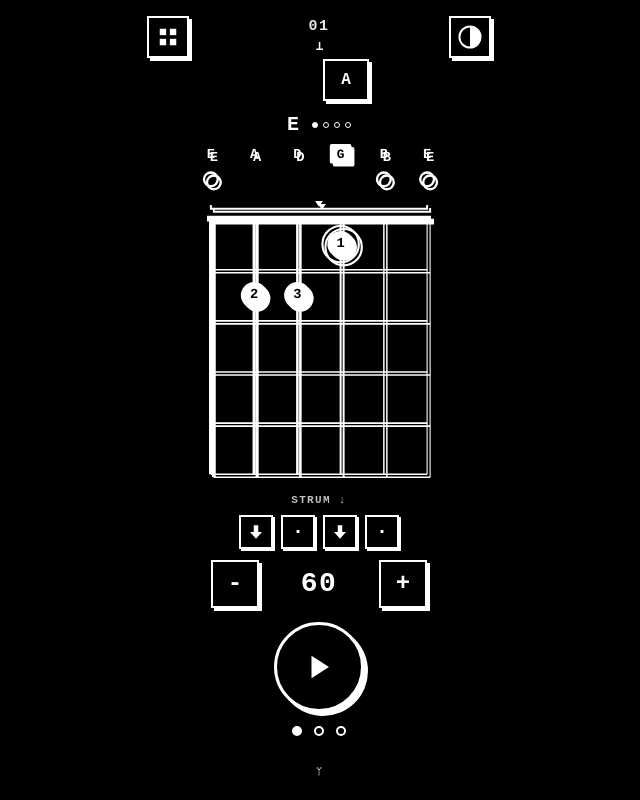
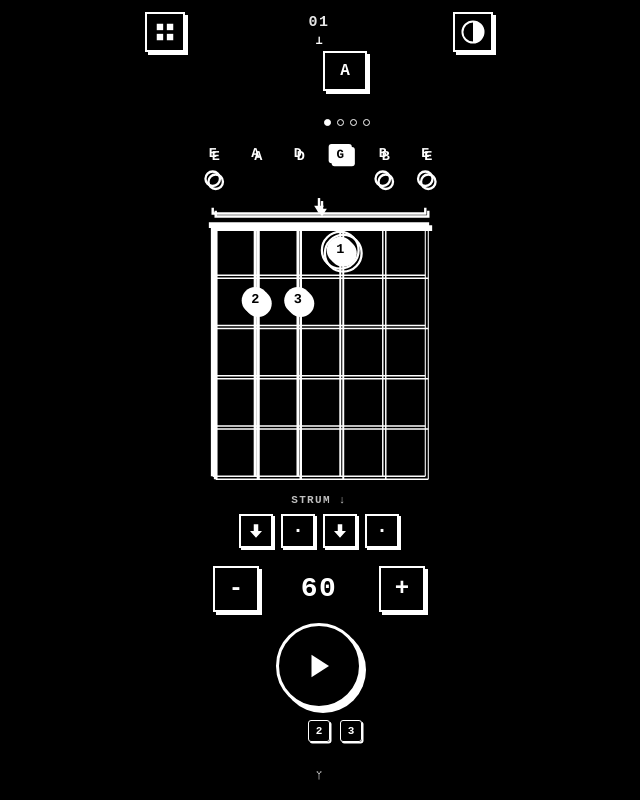
Before and after one commit to jayeshnehate/hotel-california-guitar, a React (Vite) app: page / in a window 1280 px wide. Shown: the whole page, without its empty margins (321-961 px from the left). Built offline with nearby package versions, Linux system fonts and the light colour scheme.

Commit message:
feat: v1.2 prominent active chord pill, bold strum span bracket, numbered step buttons, and aggressive cache busting

```diff
--- a/src/App.tsx
+++ b/src/App.tsx
@@ -215,9 +215,11 @@ export const App: React.FC = () => {
 
       {/* 2. CENTER: ACTIVE CHORD BANNER + SVG FRETBOARD + RHYTHM VISUALIZER */}
       <main className="app-main">
-        {/* Active Chord Indicator & 4-Beat Measure Progression */}
+        {/* Active Chord Indicator & 4-Beat Measure Cadence */}
         <div className="active-chord-banner">
-          <span className="active-chord-name">{currentChord.name}</span>
+          <div className="active-chord-pill">
+            <span>{currentChord.name}</span>
+          </div>
           {displayNode.chords.length > 1 && (
             <div className="measure-beat-dots">
               {[0, 1, 2, 3].map((b) => (
@@ -335,23 +337,29 @@ export const App: React.FC = () => {
           </button>
         </div>
 
-        {/* 3 Step Indicator Dots (Clickable): Step 1 (Warmup), Step 2 (Core Drill), Step 3 (Gate) */}
+        {/* 3 Step Indicator Buttons (Clickable): Step 1 (Warmup), Step 2 (Core Drill), Step 3 (Gate) */}
         <div className="step-dots-row">
           <button
             onClick={() => switchStep(0)}
             aria-label="Step 1 Warmup"
-            className={`step-dot ${activeStep === 0 ? 'active' : ''}`}
-          />
+            className={`step-dot-btn ${activeStep === 0 ? 'active' : ''}`}
+          >
+            1
+          </button>
           <button
             onClick={() => switchStep(1)}
             aria-label="Step 2 Core Drill"
-            className={`step-dot ${activeStep === 1 ? 'active' : ''}`}
-          />
+            className={`step-dot-btn ${activeStep === 1 ? 'active' : ''}`}
+          >
+            2
+          </button>
           <button
             onClick={() => switchStep(2)}
             aria-label="Step 3 Gate"
-            className={`step-dot ${activeStep === 2 ? 'active' : ''}`}
-          />
+            className={`step-dot-btn ${activeStep === 2 ? 'active' : ''}`}
+          >
+            3
+          </button>
         </div>
 
         {/* Subtle Bonsai Emblem */}
--- a/src/components/Fretboard.tsx
+++ b/src/components/Fretboard.tsx
@@ -25,15 +25,15 @@ export const Fretboard: React.FC<FretboardProps> = ({
   const baseFret = chord.baseFret || 1;
   const numFrets = 5;
 
-  // Geometry: 290px wide gives 44px between strings so finger dots & anchor rings breathe
+  // Geometry: 290px wide gives 44px between strings
   const width = 290;
-  const height = 350;
+  const height = 356;
   const startX = 35;
   const endX = 255;
-  const stringSpacing = (endX - startX) / 5; // exactly 44px
-  const startY = 78;
-  const endY = 338;
-  const fretSpacing = (endY - startY) / numFrets; // 52px per fret
+  const stringSpacing = (endX - startX) / 5; // 44px
+  const startY = 86;
+  const endY = 346;
+  const fretSpacing = (endY - startY) / numFrets; // 52px
 
   const getStringX = (index: number) => startX + index * stringSpacing;
   const getFretY = (fretIndex: number) => startY + fretIndex * fretSpacing;
@@ -42,10 +42,9 @@ export const Fretboard: React.FC<FretboardProps> = ({
     return startY + (relFret - 0.5) * fretSpacing;
   };
 
-  // High contrast string thicknesses: low E thickest to high e thinnest
   const stringThicknesses = [3.8, 3.2, 2.6, 2.0, 1.5, 1.1];
 
-  // Calculate playable strum range (from lowest non-muted string to highest non-muted string)
+  // Playable strings range
   const playableStrings = chord.strings
     .map((val, idx) => (val !== -1 ? idx : -1))
     .filter((idx) => idx !== -1);
@@ -157,7 +156,7 @@ export const Fretboard: React.FC<FretboardProps> = ({
                 <circle
                   cx={hStartX - 32}
                   cy={sy}
-                  r="7.5"
+                  r="8"
                   fill="none"
                   stroke="currentColor"
                   strokeWidth="2.5"
@@ -168,14 +167,14 @@ export const Fretboard: React.FC<FretboardProps> = ({
             const fx = hStartX + (relFret - 0.5) * 50;
             return (
               <g>
-                <circle cx={fx} cy={sy} r="14.5" fill="currentColor" />
-                <circle cx={fx} cy={sy} r="18.5" fill="none" stroke="currentColor" strokeWidth="2" />
+                <circle cx={fx} cy={sy} r="15" fill="currentColor" />
+                <circle cx={fx} cy={sy} r="19" fill="none" stroke="currentColor" strokeWidth="2" />
                 <text
                   x={fx}
                   y={sy}
                   dominantBaseline="central"
                   fill="var(--app-bg, #000)"
-                  fontSize="13"
+                  fontSize="14"
                   fontWeight="bold"
                   fontFamily="monospace"
                   textAnchor="middle"
@@ -213,7 +212,7 @@ export const Fretboard: React.FC<FretboardProps> = ({
         shapeRendering="geometricPrecision"
         textRendering="geometricPrecision"
       >
-        {/* String names above nut: E A D G B E */}
+        {/* ROW 1: String names above nut: E A D G B E */}
         {STRING_NAMES.map((name, i) => {
           const isAnchorStr = anchorString === i;
           const x = getStringX(i);
@@ -222,12 +221,12 @@ export const Fretboard: React.FC<FretboardProps> = ({
               {isAnchorStr ? (
                 <g>
                   <rect
-                    x={x - 11}
+                    x={x - 12}
                     y="2"
-                    width="22"
+                    width="24"
                     height="20"
                     fill="currentColor"
-                    rx="2"
+                    rx="3"
                   />
                   <text
                     x={x}
@@ -260,16 +259,26 @@ export const Fretboard: React.FC<FretboardProps> = ({
           );
         })}
 
-        {/* Open (O) / Muted (X) indicators */}
+        {/* ROW 2: Open (O) / Muted (X) indicators */}
         {chord.strings.map((strVal, i) => {
           const x = getStringX(i);
           const y = 38;
           if (strVal === -1) {
-            // Muted string (✕)
+            // Muted string (✕) inside clean square box for 100% clarity
             return (
-              <g key={`mute-${i}`} stroke="currentColor" strokeWidth="2.5" strokeLinecap="square">
-                <line x1={x - 6.5} y1={y - 6.5} x2={x + 6.5} y2={y + 6.5} />
-                <line x1={x + 6.5} y1={y - 6.5} x2={x - 6.5} y2={y + 6.5} />
+              <g key={`mute-${i}`}>
+                <rect
+                  x={x - 9}
+                  y={y - 9}
+                  width="18"
+                  height="18"
+                  fill="none"
+                  stroke="currentColor"
+                  strokeWidth="1.5"
+                  rx="2"
+                />
+                <line x1={x - 5} y1={y - 5} x2={x + 5} y2={y + 5} stroke="currentColor" strokeWidth="2" strokeLinecap="square" />
+                <line x1={x + 5} y1={y - 5} x2={x - 5} y2={y + 5} stroke="currentColor" strokeWidth="2" strokeLinecap="square" />
               </g>
             );
           }
@@ -280,7 +289,7 @@ export const Fretboard: React.FC<FretboardProps> = ({
                 key={`open-${i}`}
                 cx={x}
                 cy={y}
-                r="7"
+                r="7.5"
                 fill="none"
                 stroke="currentColor"
                 strokeWidth="2.4"
@@ -290,19 +299,29 @@ export const Fretboard: React.FC<FretboardProps> = ({
           return null;
         })}
 
-        {/* VISUAL STRUM SPAN BRACKET: Shows exactly which strings to strum */}
+        {/* ROW 3: BOLD STRUM SPAN BRACKET WITH PROMINENT DOWN ARROW */}
         {playableStrings.length > 0 && (
           <g>
+            {/* Horizontal span bracket */}
             <path
-              d={`M ${getStringX(firstPlayableString)} 64 L ${getStringX(firstPlayableString)} 68 L ${getStringX(lastPlayableString)} 68 L ${getStringX(lastPlayableString)} 64`}
+              d={`M ${getStringX(firstPlayableString)} 68 L ${getStringX(firstPlayableString)} 74 L ${getStringX(lastPlayableString)} 74 L ${getStringX(lastPlayableString)} 68`}
               fill="none"
               stroke="currentColor"
-              strokeWidth="2"
+              strokeWidth="2.5"
             />
-            <path
-              d={`M ${(getStringX(firstPlayableString) + getStringX(lastPlayableString)) / 2 - 4} 60 L ${(getStringX(firstPlayableString) + getStringX(lastPlayableString)) / 2} 66 L ${(getStringX(firstPlayableString) + getStringX(lastPlayableString)) / 2 + 4} 60`}
-              fill="currentColor"
-            />
+            {/* Prominent down arrow at center of strum bracket */}
+            {(() => {
+              const midX = (getStringX(firstPlayableString) + getStringX(lastPlayableString)) / 2;
+              return (
+                <g>
+                  <line x1={midX} y1="58" x2={midX} y2="72" stroke="currentColor" strokeWidth="2.5" />
+                  <polygon
+                    points={`${midX - 5},66 ${midX},74 ${midX + 5},66`}
+                    fill="currentColor"
+                  />
+                </g>
+              );
+            })()}
           </g>
         )}
 
@@ -333,7 +352,7 @@ export const Fretboard: React.FC<FretboardProps> = ({
               y={startY + fretSpacing / 2}
               dominantBaseline="central"
               fill="currentColor"
-              fontSize="13"
+              fontSize="14"
               fontWeight="900"
               fontFamily="monospace"
               textAnchor="middle"
@@ -427,7 +446,6 @@ export const Fretboard: React.FC<FretboardProps> = ({
           const y = getNoteY(fret);
           const finger = chord.fingers[stringIdx];
 
-          // Strict mathematical anchor calculation: only highlight the exact anchor
           const isAnchor =
             anchorString !== undefined
               ? stringIdx === anchorString && (anchorFret === undefined || anchorFret === fret)
@@ -440,14 +458,14 @@ export const Fretboard: React.FC<FretboardProps> = ({
                 <circle
                   cx={x}
                   cy={y}
-                  r="18.5"
+                  r="19"
                   fill="none"
                   stroke="currentColor"
-                  strokeWidth="2.2"
+                  strokeWidth="2.4"
                 />
               )}
               {/* Solid finger dot */}
-              <circle cx={x} cy={y} r="13.5" fill="currentColor" />
+              <circle cx={x} cy={y} r="14" fill="currentColor" />
               {/* High-legibility inverted finger number */}
               {finger !== null && (
                 <text
--- a/src/components/PathModal.tsx
+++ b/src/components/PathModal.tsx
@@ -32,6 +32,7 @@ export const PathModal: React.FC<PathModalProps> = ({
       <div className="flex items-center justify-between px-6 py-3 border-b-2 border-current">
         <div className="flex items-center gap-2">
           <span className="font-mono font-black text-xl tracking-wider">01 - 50</span>
+          <span className="font-mono text-xs opacity-60">· v1.2</span>
         </div>
         <button
           onClick={onClose}
--- a/src/index.css
+++ b/src/index.css
@@ -48,10 +48,10 @@ body,
   align-items: center;
   background-color: var(--app-bg);
   color: var(--app-fg);
-  padding-top: max(12px, env(safe-area-inset-top));
-  padding-bottom: max(16px, env(safe-area-inset-bottom));
-  padding-left: max(16px, env(safe-area-inset-left));
-  padding-right: max(16px, env(safe-area-inset-right));
+  padding-top: max(10px, env(safe-area-inset-top));
+  padding-bottom: max(14px, env(safe-area-inset-bottom));
+  padding-left: max(14px, env(safe-area-inset-left));
+  padding-right: max(14px, env(safe-area-inset-right));
   overflow: hidden;
   transition: background-color 0.15s ease, color 0.15s ease;
 }
@@ -77,14 +77,14 @@ body,
   display: flex;
   justify-content: space-between;
   align-items: flex-start;
-  padding: 4px 8px;
+  padding: 2px 6px;
 }
 
 .header-center {
   display: flex;
   flex-direction: column;
   align-items: center;
-  gap: 2px;
+  gap: 1px;
 }
 
 .node-number {
@@ -97,7 +97,7 @@ body,
 
 .anchor-symbol {
   font-family: monospace;
-  font-size: 12px;
+  font-size: 11px;
   line-height: 1;
   font-weight: 900;
 }
@@ -106,7 +106,7 @@ body,
   display: flex;
   align-items: center;
   gap: 8px;
-  margin-top: 4px;
+  margin-top: 3px;
 }
 
 /* Active Chord Current Banner */
@@ -118,22 +118,27 @@ body,
   margin-bottom: 2px;
 }
 
-.active-chord-name {
+.active-chord-pill {
+  padding: 2px 14px;
+  border: 2px solid currentColor;
+  background-color: currentColor;
+  color: var(--app-bg);
   font-family: monospace;
-  font-size: 20px;
+  font-size: 18px;
   font-weight: 900;
   letter-spacing: 0.05em;
+  box-shadow: 2px 2px 0px 0px currentColor;
 }
 
 .measure-beat-dots {
   display: flex;
   align-items: center;
-  gap: 5px;
+  gap: 6px;
 }
 
 .measure-beat-dot {
-  width: 6px;
-  height: 6px;
+  width: 7px;
+  height: 7px;
   border-radius: 50%;
   border: 1.5px solid currentColor;
   background-color: transparent;
@@ -153,7 +158,7 @@ body,
   flex-direction: column;
   justify-content: center;
   align-items: center;
-  padding: 2px 0;
+  padding: 0;
 }
 
 /* Footer Controls */
@@ -163,8 +168,8 @@ body,
   display: flex;
   flex-direction: column;
   align-items: center;
-  gap: 12px;
-  padding-bottom: 6px;
+  gap: 10px;
+  padding-bottom: 4px;
 }
 
 .bpm-row {
@@ -203,21 +208,21 @@ body,
 }
 
 .brutal-btn-icon {
-  width: 42px;
-  height: 42px;
+  width: 40px;
+  height: 40px;
 }
 
 .brutal-btn-bpm {
-  width: 48px;
-  height: 48px;
+  width: 46px;
+  height: 46px;
   font-family: monospace;
   font-size: 24px;
   font-weight: 900;
 }
 
 .brutal-btn-chord {
-  min-width: 46px;
-  height: 42px;
+  min-width: 44px;
+  height: 40px;
   padding: 0 10px;
   font-family: monospace;
   font-size: 16px;
@@ -232,16 +237,16 @@ body,
 /* Large Circular Play / Timer Button */
 .play-timer-container {
   position: relative;
-  width: 94px;
-  height: 94px;
+  width: 88px;
+  height: 88px;
   display: flex;
   justify-content: center;
   align-items: center;
 }
 
 .play-timer-btn {
-  width: 90px;
-  height: 90px;
+  width: 86px;
+  height: 86px;
   border-radius: 50%;
   border: 3.5px solid currentColor;
   background-color: var(--app-bg);
@@ -260,23 +265,35 @@ body,
   box-shadow: 2px 2px 0px 0px currentColor;
 }
 
-/* 3-Step Dots */
+/* 3-Step Numbered Buttons */
 .step-dots-row {
   display: flex;
   align-items: center;
   justify-content: center;
-  gap: 12px;
+  gap: 10px;
 }
 
-.step-dot {
-  width: 10px;
-  height: 10px;
-  border-radius: 50%;
-  border: 2px solid currentColor;
+.step-dot-btn {
+  width: 22px;
+  height: 22px;
+  border-radius: 3px;
+  border: 1.5px solid currentColor;
   background-color: transparent;
-  transition: background-color 0.15s ease;
+  color: currentColor;
+  font-family: monospace;
+  font-size: 11px;
+  font-weight: 900;
+  display: flex;
+  align-items: center;
+  justify-content: center;
+  cursor: pointer;
+  box-shadow: 1.5px 1.5px 0px 0px currentColor;
+  transition: all 0.1s ease;
 }
 
-.step-dot.active {
+.step-dot-btn.active {
   background-color: currentColor;
+  color: var(--app-bg);
+  box-shadow: 2px 2px 0px 0px currentColor;
+  transform: scale(1.08);
 }
--- a/src/main.tsx
+++ b/src/main.tsx
@@ -9,11 +9,26 @@ ReactDOM.createRoot(document.getElementById('root')!).render(
   </React.StrictMode>
 );
 
-// Register Service Worker for PWA
+// Register and auto-update Service Worker for PWA
 if ('serviceWorker' in navigator && import.meta.env.PROD) {
   window.addEventListener('load', () => {
-    navigator.serviceWorker.register('./sw.js').catch((err) => {
-      console.log('SW registration error:', err);
+    navigator.serviceWorker
+      .register('./sw.js')
+      .then((reg) => {
+        // Force update check
+        reg.update();
+      })
+      .catch((err) => {
+        console.log('SW registration error:', err);
+      });
+
+    // When the new service worker takes over, reload to apply instant updates
+    let refreshing = false;
+    navigator.serviceWorker.addEventListener('controllerchange', () => {
+      if (!refreshing) {
+        refreshing = true;
+        window.location.reload();
+      }
     });
   });
 }
```
Also changed, not shown: public/sw.js (+18 -4 lines).
